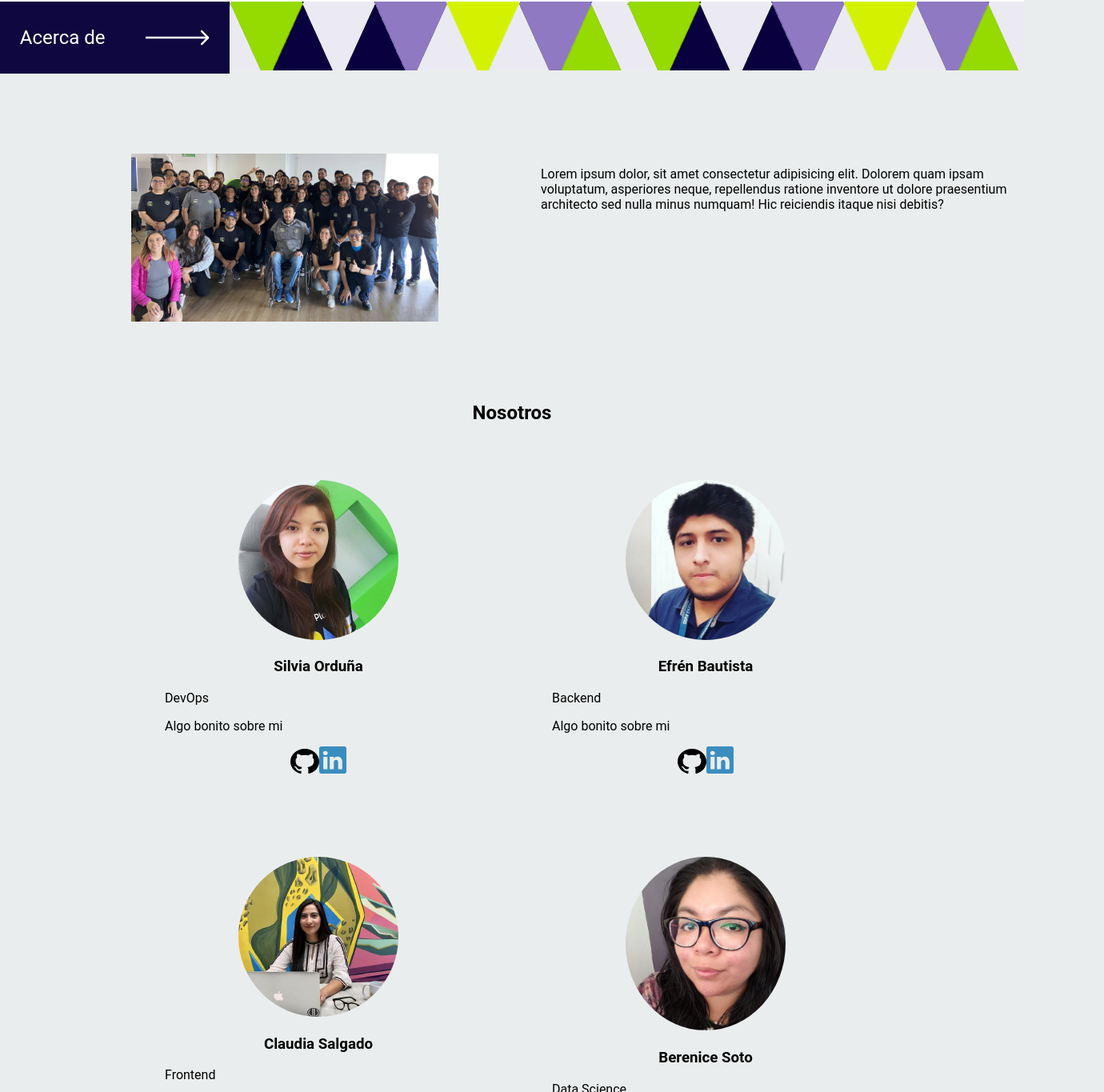
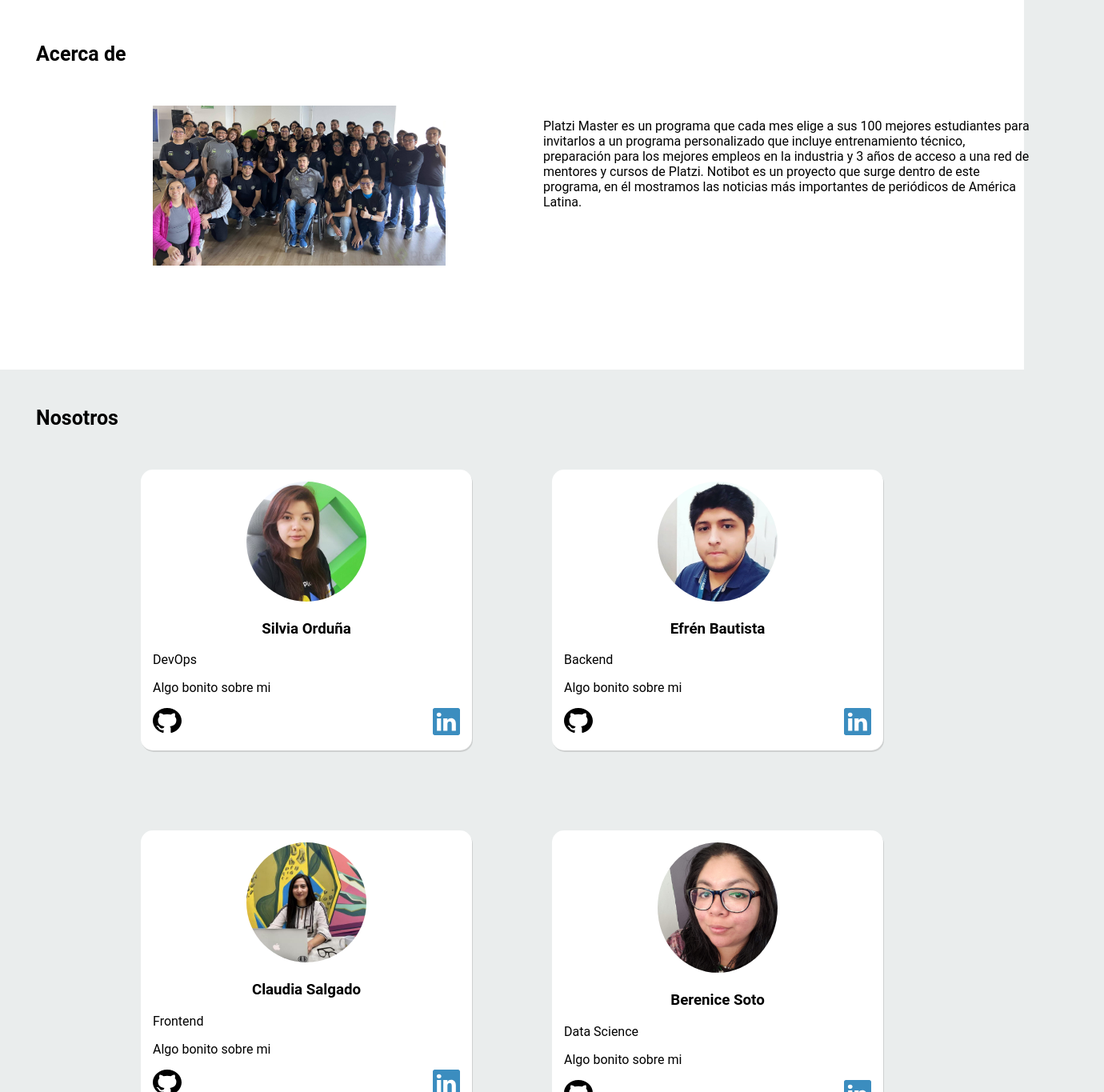
Before and after one commit to efrenbl/project-dinamita, a React app in the folder frontend/: page /about in a window 1280 px wide. Shown: the part 108-1473 px from the top of the page at 80% size, 1380 px wide, since content can reach past the window. Built offline with nearby package versions, Linux system fonts and the light colour scheme.

Commit message:
cards us

```diff
--- a/frontend/src/assets/styles/components/_About.scss
+++ /dev/null
@@ -1,45 +0,0 @@
-.container__about{
-    &-master{
-        display: flex;
-        width: 100%;
-        height: auto;
-        justify-content: space-around;
-        margin: 100px;
-
-        img{
-            width: 30%;
-        }
-        p{
-           width: 50%;
-        }
-
-    }
-}
-
-
-.team{
-    text-align: center;
-    &__items{
-
-        display: flex;
-        flex-wrap: wrap;
-        justify-content: center;
-
-        &--item{
-            width: 30%;
-            margin: 50px;
-
-            p{
-                text-align: left;
-            }
-
-            &-photo{
-                border-radius: 100%;
-                width: 200px;
-                height: auto;
-            }
-
-        }
-
-    }
-}
--- /dev/null
+++ b/frontend/src/assets/styles/components/_MasterAbout.scss
@@ -0,0 +1,26 @@
+
+.container__about{
+    &-master{
+        display: flex;
+        width: 100%;
+        height: auto;
+        justify-content: space-around;
+        margin: 100px;
+
+        img{
+            width: 30%;
+        }
+        p{
+           width: 50%;
+        }
+
+    }
+}
+
+.category__container {
+    margin-top: 25px;
+
+  }
+  .category__name {
+
+    }
--- /dev/null
+++ b/frontend/src/assets/styles/components/_TeamAbout.scss
@@ -0,0 +1,62 @@
+
+
+.team{
+    text-align:left;
+    &__items{
+        padding-top: 50px;
+        display: flex;
+        flex-wrap: wrap;
+        justify-content: center;
+
+
+        &--item{
+           text-align: center;
+            padding: 15px;
+            background-color: white;
+            box-shadow:  1px 2px 0 rgba(0,0,0,.12);
+            border-radius: 15px;
+            width: 30%;
+            margin: 50px;
+
+            p{
+                text-align: left;
+            }
+
+            &-photo{
+                border-radius: 100%;
+                width: 150px;
+                height: auto;
+            }
+
+        }
+
+        &--icons{
+            display: flex;
+            justify-content: space-between;
+        }
+
+    }
+}
+
+.about{
+    background-color: white;
+    padding: 30px;
+
+    &__head{
+
+        margin-top: 25px;
+
+
+        &--name{
+
+            color: black;
+            font-size: 25px;
+            position: absolute;
+            padding-left: 45px;
+            width: 20%;
+
+            text-align: justify;
+
+        }
+    }
+}
--- a/frontend/src/assets/styles/main.scss
+++ b/frontend/src/assets/styles/main.scss
@@ -3,7 +3,8 @@
 @import "./components/Footer";
 @import "./components/TitleSection";
 @import "./components/NoticeOfPrivacy";
-@import "./components/About";
+@import "./components/MasterAbout";
+@import "./components/TeamAbout";
 @import "./components/Boton";
 @import "./components/Form";
 @import "./components//RegisterForm";
--- /dev/null
+++ b/frontend/src/components/MasterAbout.jsx
@@ -0,0 +1,31 @@
+import React from 'react';
+import platzimaster from '../assets/static/platzi-master.jpg';
+
+const MasterAbout = () => (
+  <div className='about'>
+    <div className='head__section'>
+      <div>
+        <h2 className='category__name'> Acerca de </h2>
+      </div>
+    </div>
+    <div className='container__about'>
+      <div className='container__about-master'>
+        <img src={platzimaster} alt='arrow' />
+        <p className='container__about-info'>
+          Platzi Master es un programa que cada mes elige a sus 100 mejores
+          estudiantes para invitarlos a un programa personalizado que
+          incluye entrenamiento técnico, preparación para los mejores empleos
+          en la industria y 3 años de acceso a una red de mentores y cursos
+          de Platzi.
+          Notibot es un proyecto que surge dentro de este programa, en él mostramos las noticias más importantes de periódicos de América Latina.
+        </p>
+
+      </div>
+
+    </div>
+
+  </div>
+
+);
+
+export default MasterAbout;
--- /dev/null
+++ b/frontend/src/components/TeamAbout.jsx
@@ -0,0 +1,74 @@
+import React from 'react';
+import silvia from '../assets/static/silvia.jpg';
+import efren from '../assets/static/efren.jpg';
+import claudia from '../assets/static/claudia.jpg';
+import berenice from '../assets/static/berenice.jpg';
+import github from '../assets/static/github.svg';
+import linkedin from '../assets/static/linkedin.svg';
+
+const TeamAbout = () => (
+
+  <div>
+    <div className='about__head'>
+      <h2 className='about__head--name'>Nosotros</h2>
+      <div className='team__items'>
+
+        {/* silvia */}
+        <div className='team__items--item'>
+          <img className='team__items--item-photo' src={silvia} alt='arrow' />
+          <h3>Silvia Orduña</h3>
+          <p>DevOps</p>
+          <p>Algo bonito sobre mi</p>
+          <div className='team__items--icons'>
+            <a href='#'><img src={github} alt='arrow' /></a>
+            <a href='#'><img src={linkedin} alt='arrow' /></a>
+          </div>
+
+        </div>
+        {/* Efren */}
+        <div className='team__items--item'>
+          <img className='team__items--item-photo' src={efren} alt='arrow' />
+          <h3>Efrén Bautista</h3>
+          <p>Backend</p>
+          <p>Algo bonito sobre mi</p>
+          <div className='team__items--icons'>
+            <a href='#'><img src={github} alt='arrow' /></a>
+            <a href='#'><img src={linkedin} alt='arrow' /></a>
+
+          </div>
+
+        </div>
+        {/* Claudia */}
+        <div className='team__items--item'>
+          <img className='team__items--item-photo' src={claudia} alt='arrow' />
+          <h3>Claudia Salgado</h3>
+          <p>Frontend</p>
+          <p>Algo bonito sobre mi</p>
+          <div className='team__items--icons'>
+            <a href='#'><img src={github} alt='arrow' /></a>
+            <a href='#'><img src={linkedin} alt='arrow' /></a>
+
+          </div>
+
+        </div>
+        {/* Berenice */}
+        <div className='team__items--item'>
+          <img className='team__items--item-photo' src={berenice} alt='arrow' />
+          <h3>Berenice Soto</h3>
+          <p>Data Science</p>
+          <p>Algo bonito sobre mi</p>
+          <div className='team__items--icons'>
+            <a href='#'><img src={github} alt='arrow' /></a>
+            <a href='#'><img src={linkedin} alt='arrow' /></a>
+
+          </div>
+
+        </div>
+      </div>
+    </div>
+
+  </div>
+
+);
+
+export default TeamAbout;
--- a/frontend/src/containers/About.jsx
+++ b/frontend/src/containers/About.jsx
@@ -1,80 +1,13 @@
 
 import React from 'react';
-import arrow from '../assets/static/arrow.svg';
-import triangulos2 from '../assets/static/triangulos2.svg';
-import platzimaster from '../assets/static/platzi-master.jpg';
-import silvia from '../assets/static/silvia.jpg';
-import efren from '../assets/static/efren.jpg';
-import claudia from '../assets/static/claudia.jpg';
-import berenice from '../assets/static/berenice.jpg';
-import github from '../assets/static/github.svg';
-import linkedin from '../assets/static/linkedin.svg';
+import MasterAbout from '../components/MasterAbout';
+import TeamAbout from '../components/TeamAbout';
 
 const About = () => (
-  <section>
-    <div className='head__section'>
-      <div className='head__section-title'>
-        <p>Acerca de </p>
-        <img className='arrow' src={arrow} alt='arrow' />
-      </div>
-      <div className='head__section-patron'>
-        <img className='arrow' src={triangulos2} alt='arrow' />
-      </div>
-    </div>
-    <div className='container__about'>
-      <div className='container__about-master'>
-        <img src={platzimaster} alt='arrow' />
-        <p className='container__about-info'>Lorem ipsum dolor, sit amet consectetur adipisicing elit. Dolorem quam ipsam voluptatum, asperiores neque, repellendus ratione inventore ut dolore praesentium architecto sed nulla minus numquam! Hic reiciendis itaque nisi debitis?</p>
-
-      </div>
-
-    </div>
-    <div className='team'>
-      <h1>Nosotros</h1>
-      <div className='team__items'>
-
-        {/* silvia */}
-        <div className='team__items--item'>
-          <img className='team__items--item-photo' src={silvia} alt='arrow' />
-          <h3>Silvia Orduña</h3>
-          <p>DevOps</p>
-          <p>Algo bonito sobre mi</p>
-          <div>
-            <a href='#'><img src={github} alt='arrow' /></a>
-            <a href='#'><img src={linkedin} alt='arrow' /></a>
-          </div>
-
-        </div>
-        {/* Efren */}
-        <div className='team__items--item'>
-          <img className='team__items--item-photo' src={efren} alt='arrow' />
-          <h3>Efrén Bautista</h3>
-          <p>Backend</p>
-          <p>Algo bonito sobre mi</p>
-          <a href='#'><img src={github} alt='arrow' /></a>
-          <a href='#'><img src={linkedin} alt='arrow' /></a>
-        </div>
-        {/* Claudia */}
-        <div className='team__items--item'>
-          <img className='team__items--item-photo' src={claudia} alt='arrow' />
-          <h3>Claudia Salgado</h3>
-          <p>Frontend</p>
-          <p>Algo bonito sobre mi</p>
-          <a href='#'><img src={github} alt='arrow' /></a>
-          <a href='#'><img src={linkedin} alt='arrow' /></a>
-        </div>
-        {/* Berenice */}
-        <div className='team__items--item'>
-          <img src={berenice} alt='arrow' className='team__items--item-photo' />
-          <h3>Berenice Soto</h3>
-          <p>Data Science</p>
-          <p>Algo bonito sobre mi</p>
-          <a href='#'><img src={github} alt='arrow' /></a>
-          <a href='#'><img src={linkedin} alt='arrow' /></a>
-        </div>
-      </div>
-    </div>
-  </section>
+  <div>
+    <MasterAbout />
+    <TeamAbout />
+  </div>
 
 );
 
```
